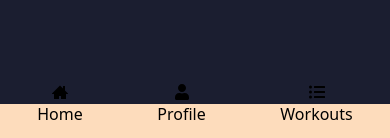
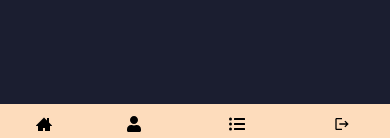
Before and after one commit to PashanIrani/Workout-Tracker, a React app: page /App in a window 390 px wide. Shown: the part 680-818 px from the top of the page. Built offline with nearby package versions, Linux system fonts and the light colour scheme; no server answers.

Commit message:
fixed nav for smaller windows

```diff
--- a/src/client/styles/TopNav.scss
+++ b/src/client/styles/TopNav.scss
@@ -50,6 +50,13 @@
 
     .navbar-expand .navbar-nav {
         width: 100%;
+
+        @media only screen and (max-width: 420px) {
+            & .nav-link {
+                padding: 0px;
+            }
+        }
+
     }
 
     .dropdown-item{
```
